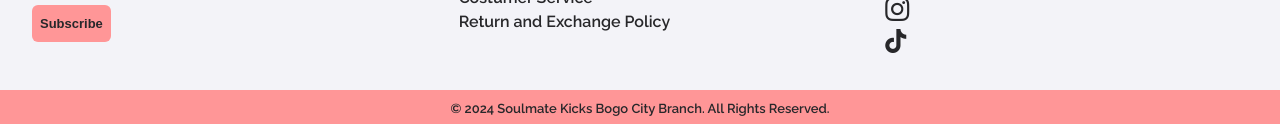
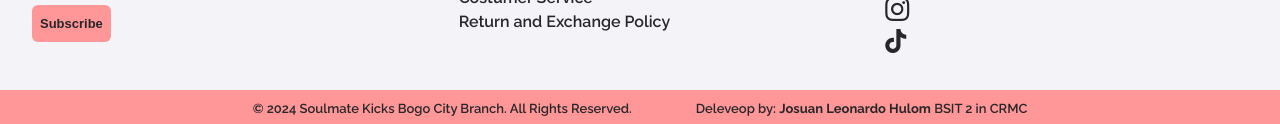
Before and after one commit to hulomjosuan21/soulmate-kicks-website-final, a website built with Vite: page pricing.html in a window 1280 px wide. Shown: the part 1119-1243 px from the top of the page. Built offline with nearby package versions, Linux system fonts and the light colour scheme; a web font is replaced by a local one.

Commit message:
almost done 2.0

```diff
--- a/media-queries.css
+++ b/media-queries.css
@@ -49,7 +49,7 @@
     font-size: small;
   }
 
-  footer p {
+  .copyright-container {
     font-size: x-small;
   }
 
--- a/pricing.html
+++ b/pricing.html
@@ -135,7 +135,10 @@
         </a>
       </section>
     </article>
-    <p>© 2024 Soulmate Kicks Bogo City Branch. All Rights Reserved.</p>
+    <section class="copyright-container">
+      <p>© 2024 Soulmate Kicks Bogo City Branch. All Rights Reserved.</p>
+      <p>Deleveop by: <strong>Josuan Leonardo Hulom</strong> BSIT 2 in CRMC</p>
+    </section>
   </footer>
 
   <script type="module" src="./main.js" defer></script>
--- a/style.css
+++ b/style.css
@@ -437,7 +437,10 @@ footer article .social-wrapper a:hover {
   opacity: 0.5;
 }
 
-footer p {
+.copyright-container {
+  display: flex;
+  justify-content: center;
+  flex-wrap: wrap;
   font-size: small;
   text-align: center;
   padding: 0.5rem;
@@ -445,6 +448,7 @@ footer p {
   font-weight: 600;
   background-color: var(--bg-light-hover);
   user-select: none;
+  column-gap: 5vw;
 }
 
 .searchbar-wrapper {
```
